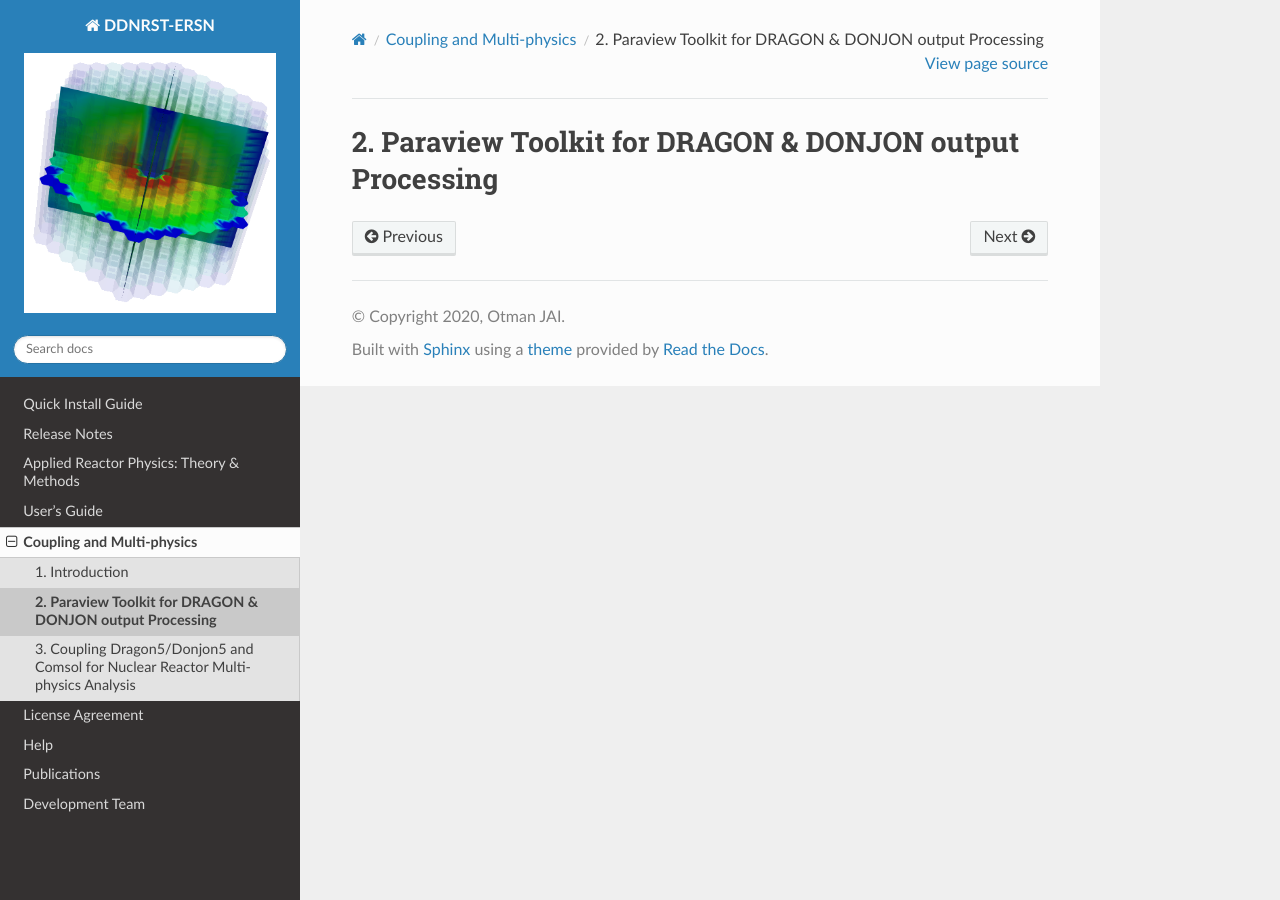
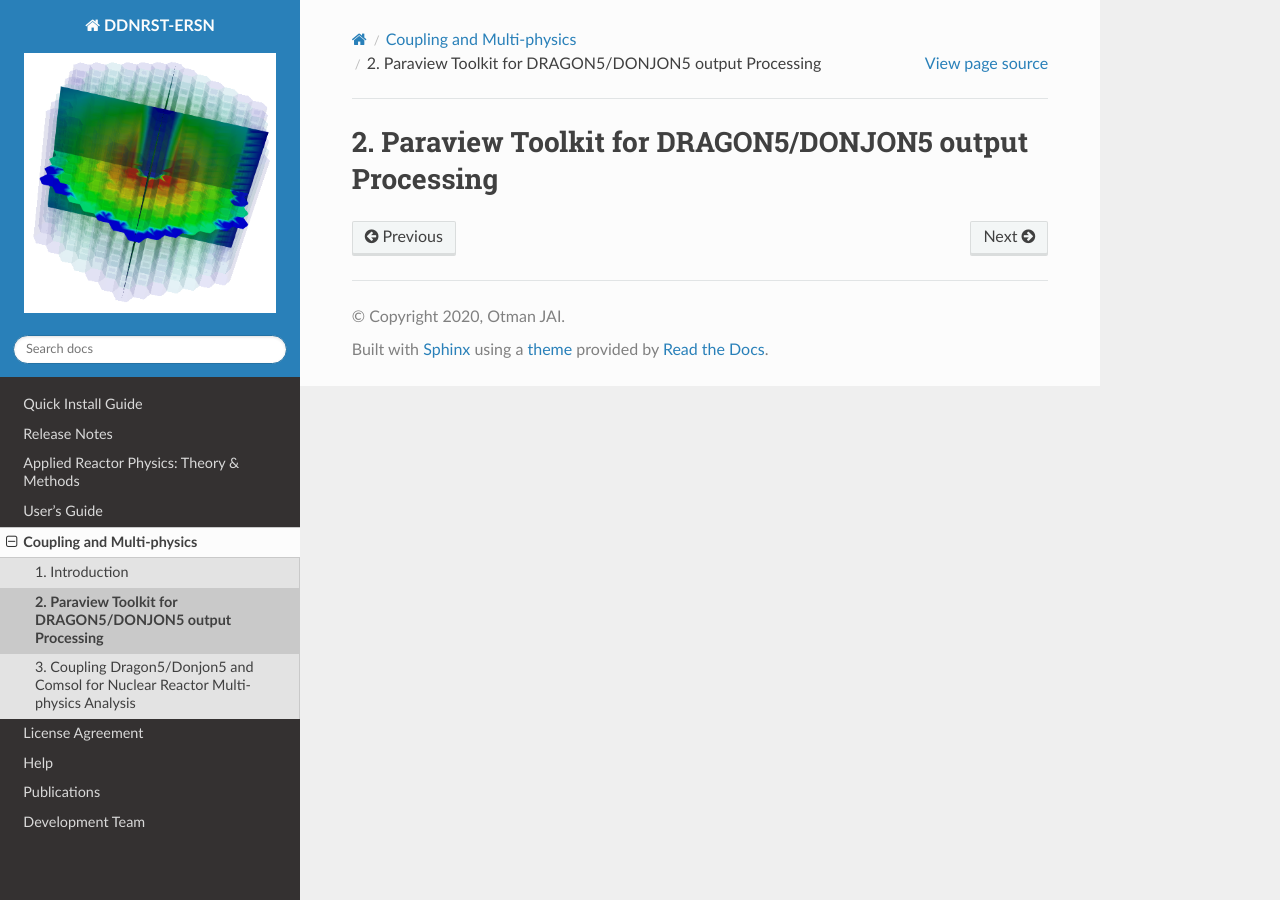
Before and after one commit to otmanjai/DDNRS-ERSN, a Sphinx documentation site: the page built from docs/source/coupling/paraview.rst, in a window 1280 px wide. Built offline with Sphinx 7.4.7 and the Read the Docs theme 2.0.0, drawn with Linux system fonts in a browser that asks for light colours; pages that are not in the unit, such as notebooks, are missing from menus.

Commit message:
Update paraview.rst

```diff
--- a/docs/source/coupling/paraview.rst
+++ b/docs/source/coupling/paraview.rst
@@ -1,5 +1,5 @@
 .. _coupling_paraview:
 
 =======================================================
- Paraview Toolkit for DRAGON & DONJON output Processing
+ Paraview Toolkit for DRAGON5/DONJON5 output Processing
 =======================================================
```
